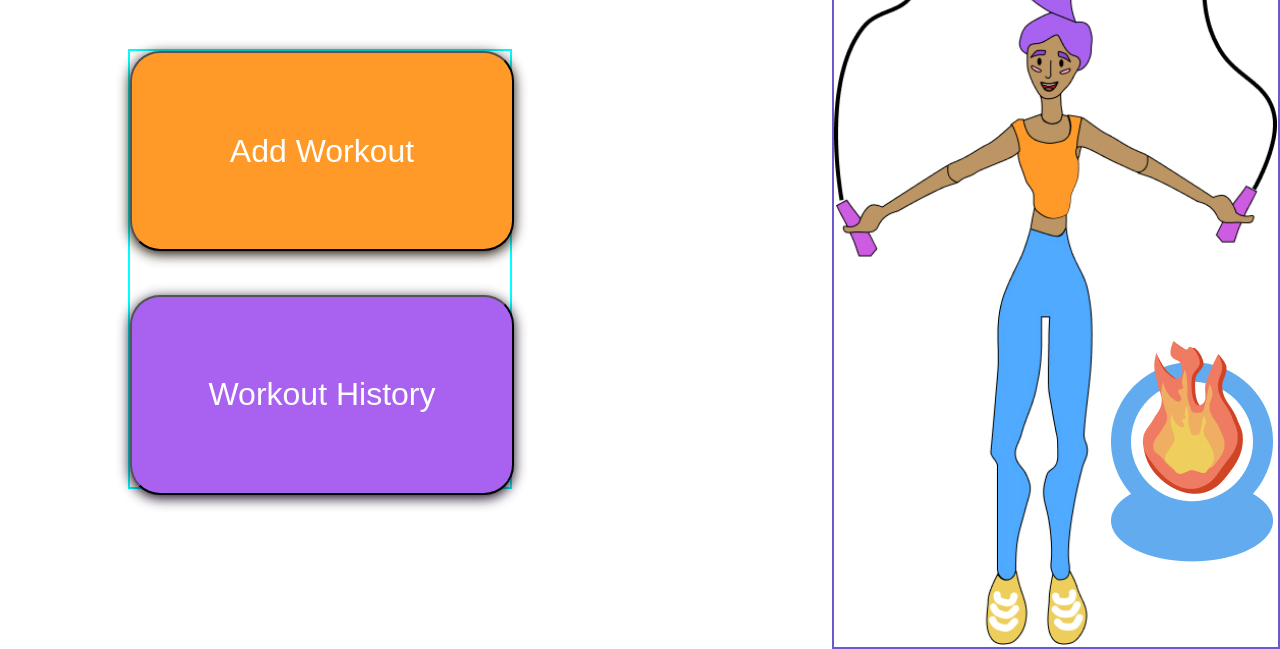
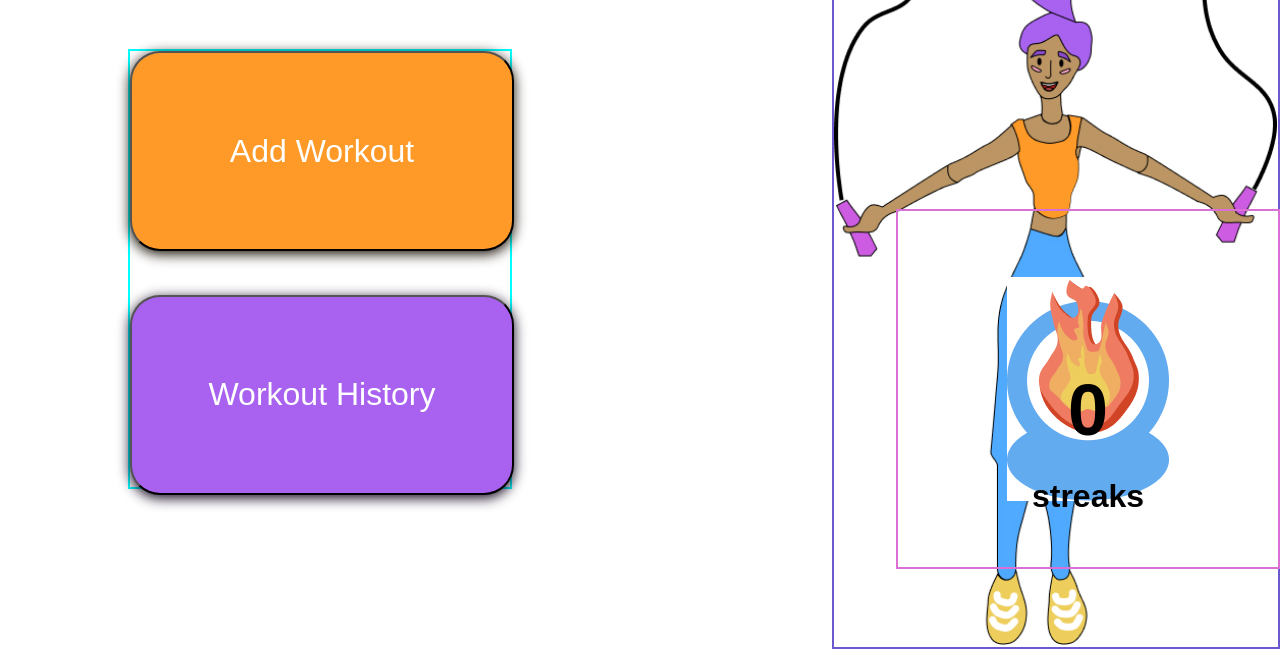
Before and after one commit to lauratheyoung/Portfolio-Final, a website: page public/index.html in a window 1280 px wide. Shown: the part 231-880 px from the top of the page. Drawn offline with Linux system fonts and the light colour scheme; a web font is replaced by a local one.

Commit message:
This branch has the code for the streak count

```diff
--- a/public/index.html
+++ b/public/index.html
@@ -107,7 +107,8 @@
         <!-- <button id = "close-button" >&times;</button> -->
 
         <div id="entryCard">
-            <!-- <div class= "cardContent" id="cardContent"></div> -->
+
+            <div class= "cardEntry" id="cardContent" onclick = ""></div>
         </div>
         <!-- data outputted from form -->
         <!-- dynamically generated -->
@@ -115,8 +116,9 @@
 
     </div>
 
-    <div class="" id="streaksContainer" script="">
-        <img id= "streaksIcon" src="/public/assets/streaks-DECO2017.jpg">
+    <div class="streaks" id="streakBadge">
+        <!-- <img id= "streaksIcon" src="/public/assets/streaks-DECO2017.jpg"> -->
+
         <!-- custom function that counts consecutive workout entries and outputs an integer in the home-page streaks icon-->
     </div>
 
--- a/public/script.js
+++ b/public/script.js
@@ -7,10 +7,10 @@ document.addEventListener('DOMContentLoaded', () => {
   const popupContainer = document.querySelector('.congrats-popup');
   const popup = document.getElementById('congrats');
   const overlay = document.getElementById('overlay');
+  const streakBadge = document.getElementById('streakBadge');
   const workoutHistoryButton = document.querySelector('#workoutHistory');
   const workoutCardContainer = document.querySelector("#entryCard");
   let workout = [];
-
 
   // Load workout data from local storage
   const storedWorkoutData = localStorage.getItem('workoutData');
@@ -22,6 +22,84 @@ document.addEventListener('DOMContentLoaded', () => {
       workout.push(parsedWorkoutData);
     }
   }
+
+  function checkConsecutiveWorkout() {
+    // Get the current date
+    const currentDate = new Date();
+    let consecutiveWorkouts = true;
+    let streak = 0;
+
+    // Retrieve the workout entries from local storage
+    const storedWorkoutData = localStorage.getItem('workoutData');
+    if (storedWorkoutData) {
+      const parsedWorkoutData = JSON.parse(storedWorkoutData);
+      if (Array.isArray(parsedWorkoutData)) {
+        workout = parsedWorkoutData;
+      } else {
+        workout = [parsedWorkoutData];
+      }
+    }
+
+    // Check if there are any workout entries
+    if (workout.length === 0) {
+      consecutiveWorkouts = false;
+    } else {
+      // Iterate through the workout array starting from the most recent entry
+      for (let i = workout.length - 1; i >= 0; i--) {
+        const workoutDate = new Date(workout[i].workoutDate);
+
+        // Calculate the time difference in milliseconds
+        const timeDiff = currentDate.getTime() - workoutDate.getTime();
+
+        // Calculate the difference in days
+        const daysDiff = Math.floor(timeDiff / (1000 * 3600 * 24));
+
+        // If the workout date is not the same as the current date or the previous day, break the loop
+        if (daysDiff !== 0 && daysDiff !== 1) {
+          consecutiveWorkouts = false;
+          break;
+        }
+
+        // Update the current date for the next iteration
+        currentDate.setDate(currentDate.getDate() - 1);
+        streak++;
+      }
+    }
+
+    if (consecutiveWorkouts) {
+      // Update streak and save it to local storage
+      localStorage.setItem('workoutStreak', streak);
+    } else {
+      // If there was a break in the workouts, reset the streak to 0
+      localStorage.setItem('workoutStreak', 0);
+    }
+
+    return streak; // Return the streak value
+  }
+
+  function streakDisplay() {
+    const streakBadge = document.getElementById('streakBadge');
+    const renderedInt = document.createElement('h1');
+    renderedInt.id= "streakNumber";
+    const streakTitle = document.createElement('h2');
+    streakTitle.id= "streakTitle";
+    const badgeIcon = document.createElement('img');
+
+    // Retrieve the streak count from local storage
+    const streak = checkConsecutiveWorkout();
+
+    renderedInt.textContent = streak;
+    streakTitle.textContent = streak === 1 ? 'streak' : 'streaks'; // Adjust the label based on the streak count
+
+    badgeIcon.id = 'streaksIcon';
+    badgeIcon.src = '/public/assets/streaks-DECO2017.jpg';
+
+    streakBadge.innerHTML = ''; // Clear previous content
+    streakBadge.append(renderedInt, streakTitle, badgeIcon);
+  }
+
+  streakDisplay();
+
 
   // taking in workout entry data and creating an entry object to store using localStorage & using JSON to condense data into string
 
@@ -229,6 +307,10 @@ document.addEventListener('DOMContentLoaded', () => {
   });
 
 
+  function workoutEntryDisplay () {}
+
+  // streak checker
+  checkConsecutiveWorkout();
 
 
 
--- a/public/style.css
+++ b/public/style.css
@@ -58,25 +58,48 @@
 
 }
 
-#streaksContainer{
+#streakBadge {
     position: absolute;
+    display: flex;
+    flex-direction: column;
+    align-items: center;
+    justify-content: center;
     border: 2px solid orchid;
-    width: 15vw;
-    height: 30vh;
+    width: 30vw;
+    height: 45vh;
     right: 0;
     bottom: 0;
-    justify-content: center;
+    font-family: 'Milky Nice', sans-serif;
+    color: black;
+    z-index: 60;
+}
 
+#streakNumber {
+    font-size: 4.5rem;
+    position: relative;
+    margin-top: 35%;
+    margin-bottom: 0%;
+    z-index: 1;
+}
+
+#streakTitle {
+    font-size: 2rem;
+    position: relative;
+    margin-top: 4
+    %;
+    z-index: 60;
 
 }
 
-#streaksIcon{
-    position: relative;
-    top: 3%;
-    left: 11%;
-    z-index: 1;
+#streaksIcon {
+    position: absolute;
+    top: 50%;
+    left: 50%;
+    transform: translate(-50%, -50%);
+    z-index: 0;
+}
 
-}
+
 
 
 #characterContainer{
```
Also changed, not shown: package.json (+3 -5 lines), 1 other file.
